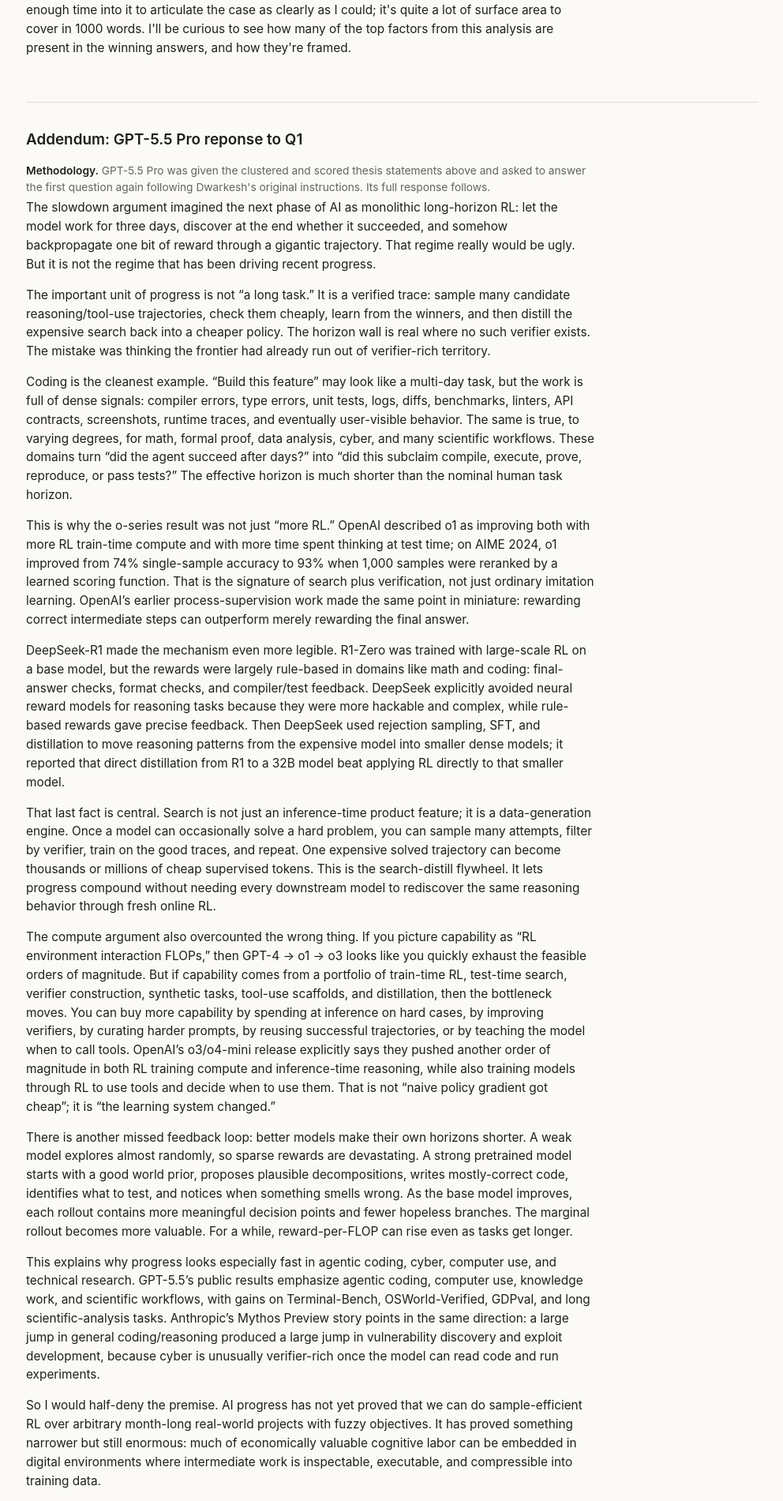
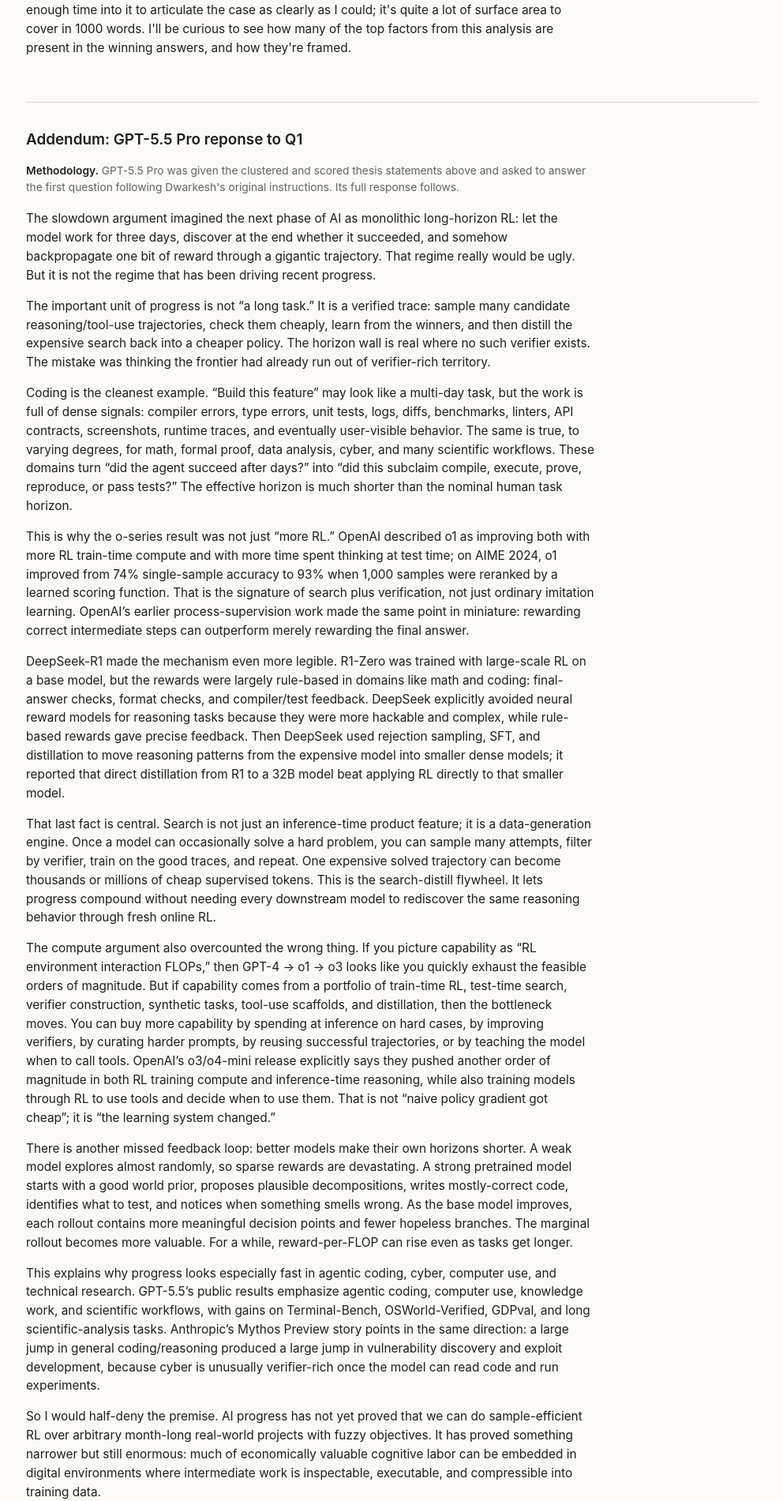
Before and after one commit to Ejhfast/ejhfast.github.com, a Jekyll site: the page llms-find-the-right-factors-but-miss-the-frame.html, which Jekyll copies as it is, in a window 1280 px wide. Shown: the part 4327-6228 px from the top of the page at 79% size, without its empty margins (143-1135 px from the left). Built offline with Jekyll 4.4.1, drawn with Linux system fonts in a browser that asks for light colours.

Commit message:
Tune GPT addendum spacing and copy

```diff
--- a/llms-find-the-right-factors-but-miss-the-frame.html
+++ b/llms-find-the-right-factors-but-miss-the-frame.html
@@ -134,7 +134,7 @@
 
 /* RESPONSE ESSAY (GPT-5.5 Pro Q1 answer) */
 .response-essay {
-  margin-top: 4px;
+  margin-top: 18px;
 }
 .response-essay p {
   color: var(--text);
@@ -1767,7 +1767,7 @@
 <h2 id="gpt55-response" class="section-heading"><a href="#gpt55-response">Addendum: GPT-5.5 Pro reponse to Q1</a></h2>
 
 <div class="methodology">
-  <p><strong>Methodology.</strong> GPT-5.5 Pro was given the clustered and scored thesis statements above and asked to answer the first question again following Dwarkesh's original instructions. Its full response follows.</p>
+  <p><strong>Methodology.</strong> GPT-5.5 Pro was given the clustered and scored thesis statements above and asked to answer the first question following Dwarkesh's original instructions. Its full response follows.</p>
 </div>
 
 <article class="response-essay">
```
